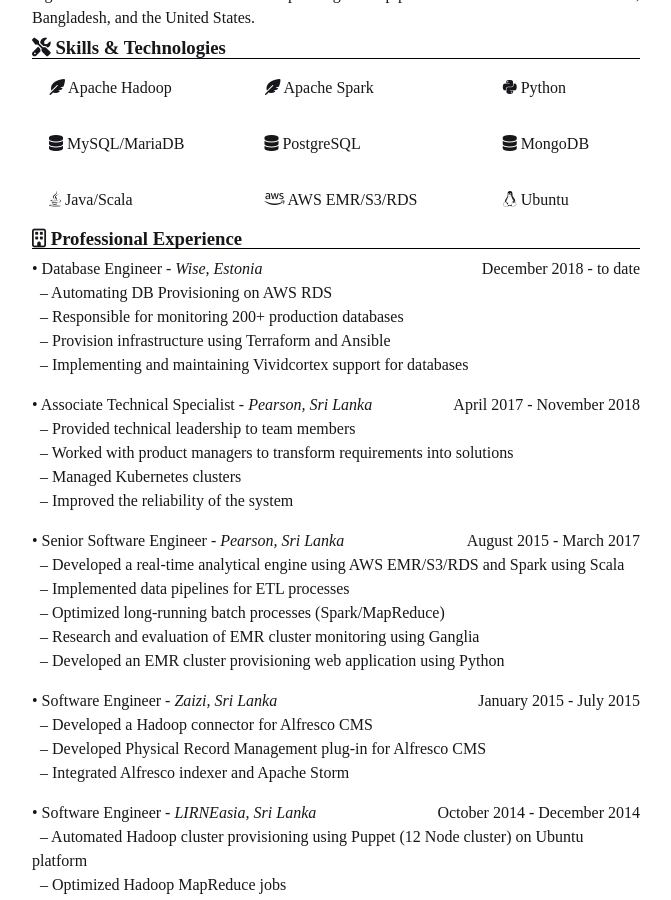
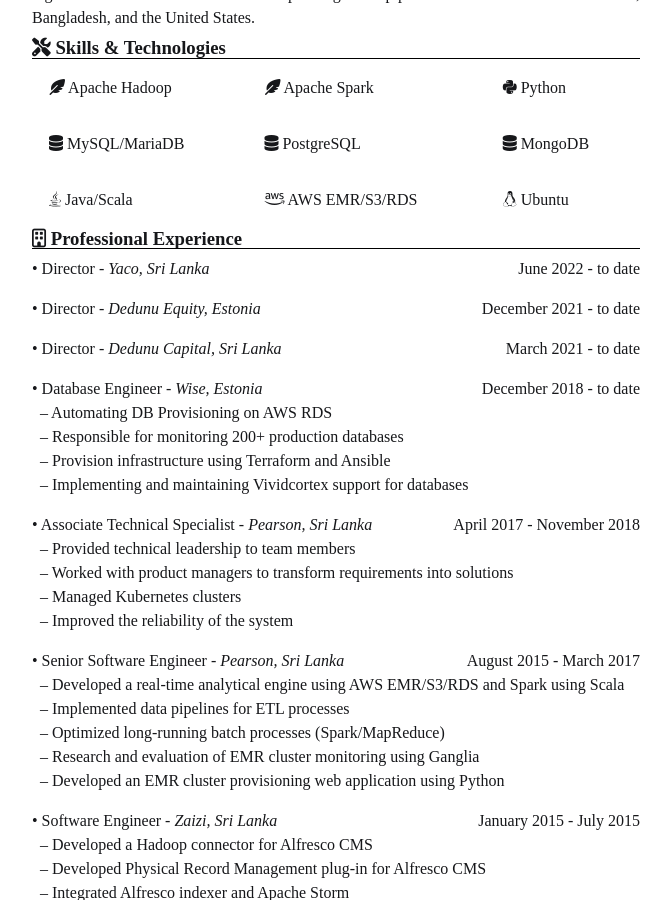
Before and after one commit to dedunu/dedunu.github.io, a Jekyll site: the page built from _pages/cv.md, in a window 1280 px wide and 900 px high, scrolled down 424 px. Shown: the whole window, without its empty margins (304-975 px from the left). Built offline with Jekyll 4.4.1, drawn with Linux system fonts in a browser that asks for light colours; nearby versions of some CDN libraries; some web fonts are replaced.

Commit message:
Update cv.md

```diff
--- a/_pages/cv.md
+++ b/_pages/cv.md
@@ -61,6 +61,15 @@
 
 ### <i class="far fa-building"></i> Professional Experience
 ---
+
+<p style="text-align:left;">• Director - <i>Yaco, Sri Lanka</i><span style="float:right;">June 2022 - to date</span><br/>
+</p>
+
+<p style="text-align:left;">• Director - <i>Dedunu Equity, Estonia</i><span style="float:right;">December 2021 - to date</span><br/>
+</p>
+
+<p style="text-align:left;">• Director - <i>Dedunu Capital, Sri Lanka</i><span style="float:right;">March 2021 - to date</span><br/>
+</p>
 
 <p style="text-align:left;">• Database Engineer - <i>Wise, Estonia</i><span style="float:right;">December 2018 - to date</span><br/>
 &nbsp;&nbsp;– Automating DB Provisioning on AWS RDS <br/>
```
